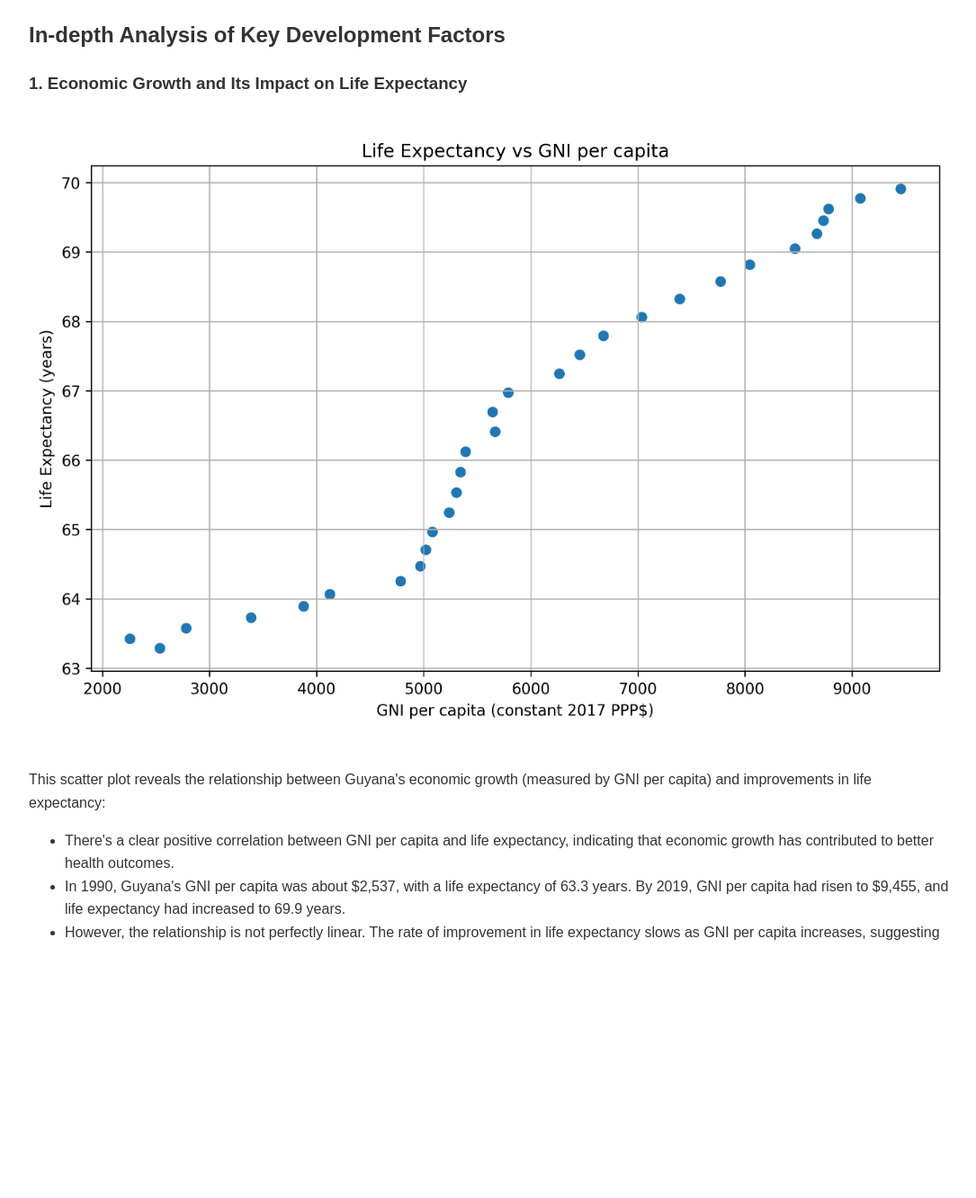
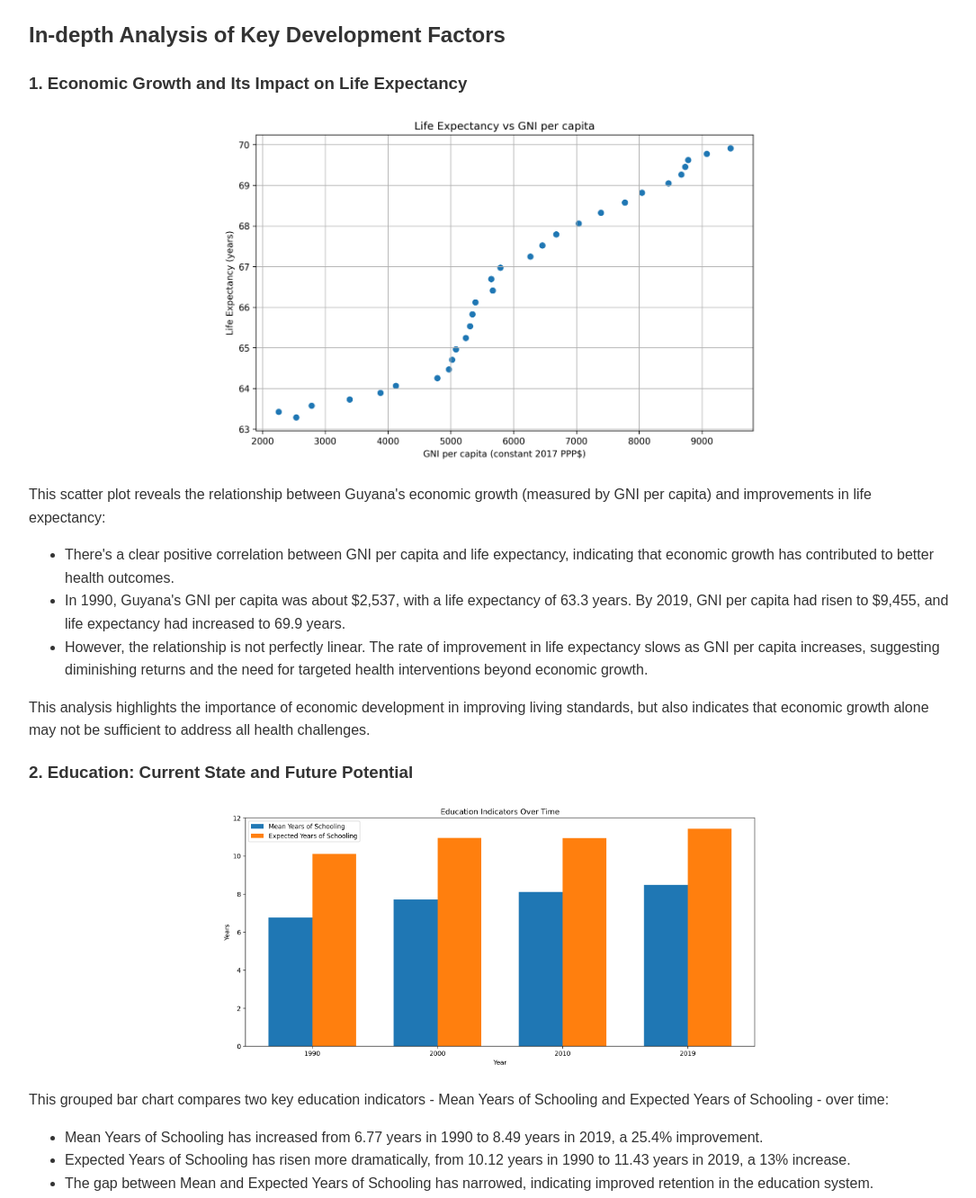
Before and after one commit to Godens592/Python-Website, a plain HTML site: page analysis.html in a window 1280 px wide. Shown: the part 220-1552 px from the top of the page at 90% size, without its empty margins (96-1181 px from the left). Drawn offline with Linux system fonts and the light colour scheme.

Commit message:
Add files via upload

```diff
--- a/analysis.html
+++ b/analysis.html
@@ -12,7 +12,8 @@
         nav ul li { display: inline; margin-right: 10px; }
         nav ul li a { color: white; text-decoration: none; }
         .container { width: 80%; margin: auto; overflow: hidden; padding: 20px; }
-        img { max-width: 100%; height: auto; margin: 20px 0; }
+        img { max-width: 100%; height: auto; margin: 20px 0; display: block; }
+        .image-container { max-width: 600px; margin: 20px auto; }
     </style>
 </head>
 <body>
@@ -30,7 +31,9 @@
         <h2>In-depth Analysis of Key Development Factors</h2>
 
         <h3>1. Economic Growth and Its Impact on Life Expectancy</h3>
-        <img src="life_expectancy_vs_gni_scatter.png" alt="Life Expectancy vs GNI Scatter Plot">
+        <div class="image-container">
+            <img src="life_expectancy_vs_gni_scatter.png" alt="Life Expectancy vs GNI Scatter Plot">
+        </div>
         <p>This scatter plot reveals the relationship between Guyana's economic growth (measured by GNI per capita) and improvements in life expectancy:</p>
         <ul>
             <li>There's a clear positive correlation between GNI per capita and life expectancy, indicating that economic growth has contributed to better health outcomes.</li>
@@ -40,7 +43,9 @@
         <p>This analysis highlights the importance of economic development in improving living standards, but also indicates that economic growth alone may not be sufficient to address all health challenges.</p>
 
         <h3>2. Education: Current State and Future Potential</h3>
-        <img src="education_indicators_bar.png" alt="Education Indicators Grouped Bar Chart">
+        <div class="image-container">
+            <img src="education_indicators_bar.png" alt="Education Indicators Grouped Bar Chart">
+        </div>
         <p>This grouped bar chart compares two key education indicators - Mean Years of Schooling and Expected Years of Schooling - over time:</p>
         <ul>
             <li>Mean Years of Schooling has increased from 6.77 years in 1990 to 8.49 years in 2019, a 25.4% improvement.</li>
@@ -50,7 +55,9 @@
         <p>While progress is evident, the fact that Mean Years of Schooling remains below 9 years suggests that many Guyanese are not completing secondary education. This represents a significant opportunity for further development through increased investment in education and policies to improve school retention rates.</p>
 
         <h3>3. Interrelation of Development Indicators</h3>
-        <img src="key_indicators_heatmap.png" alt="Key Indicators Correlation Heatmap">
+        <div class="image-container">
+            <img src="key_indicators_heatmap.png" alt="Key Indicators Correlation Heatmap">
+        </div>
         <p>This heatmap visualizes the correlations between key development indicators:</p>
         <ul>
             <li>HDI shows strong positive correlations with all other indicators, as expected.</li>
```
Also changed, not shown: conclusion.html (+11 -4 lines), index.html (+11 -4 lines).
